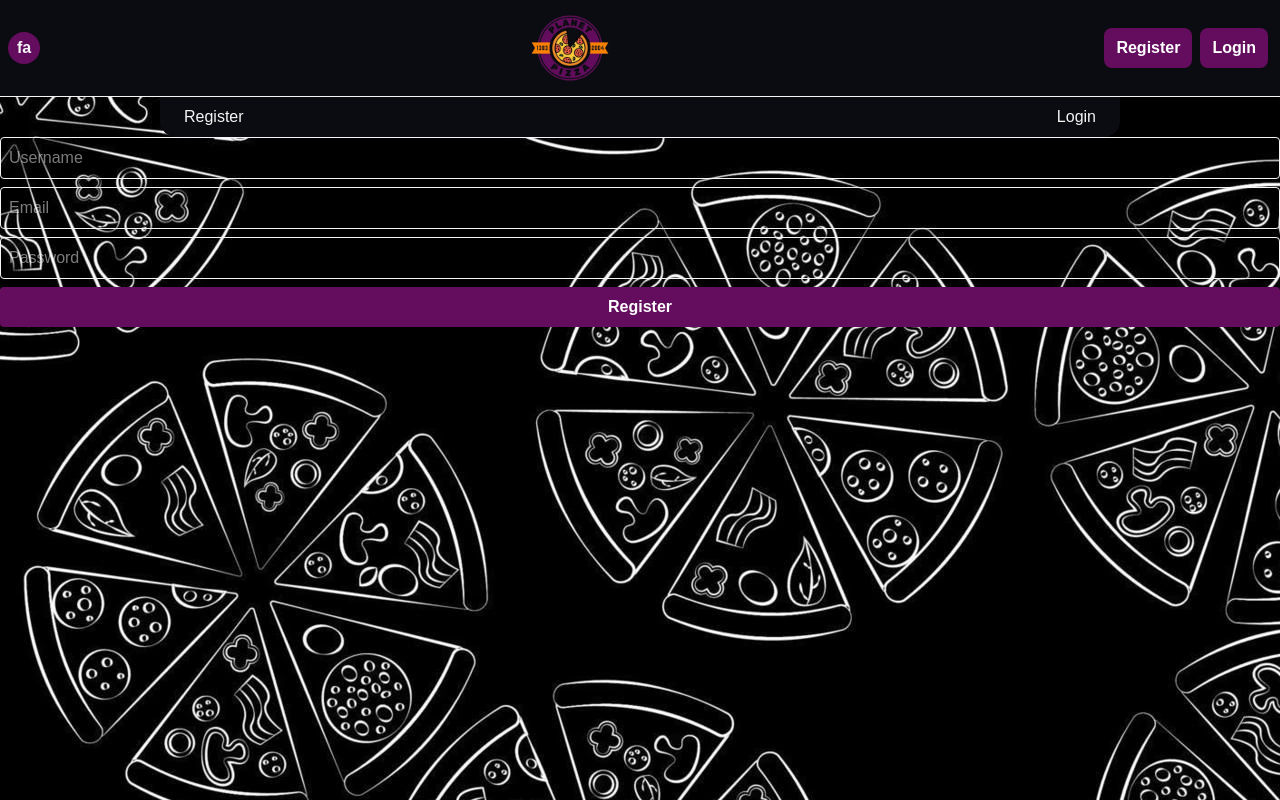
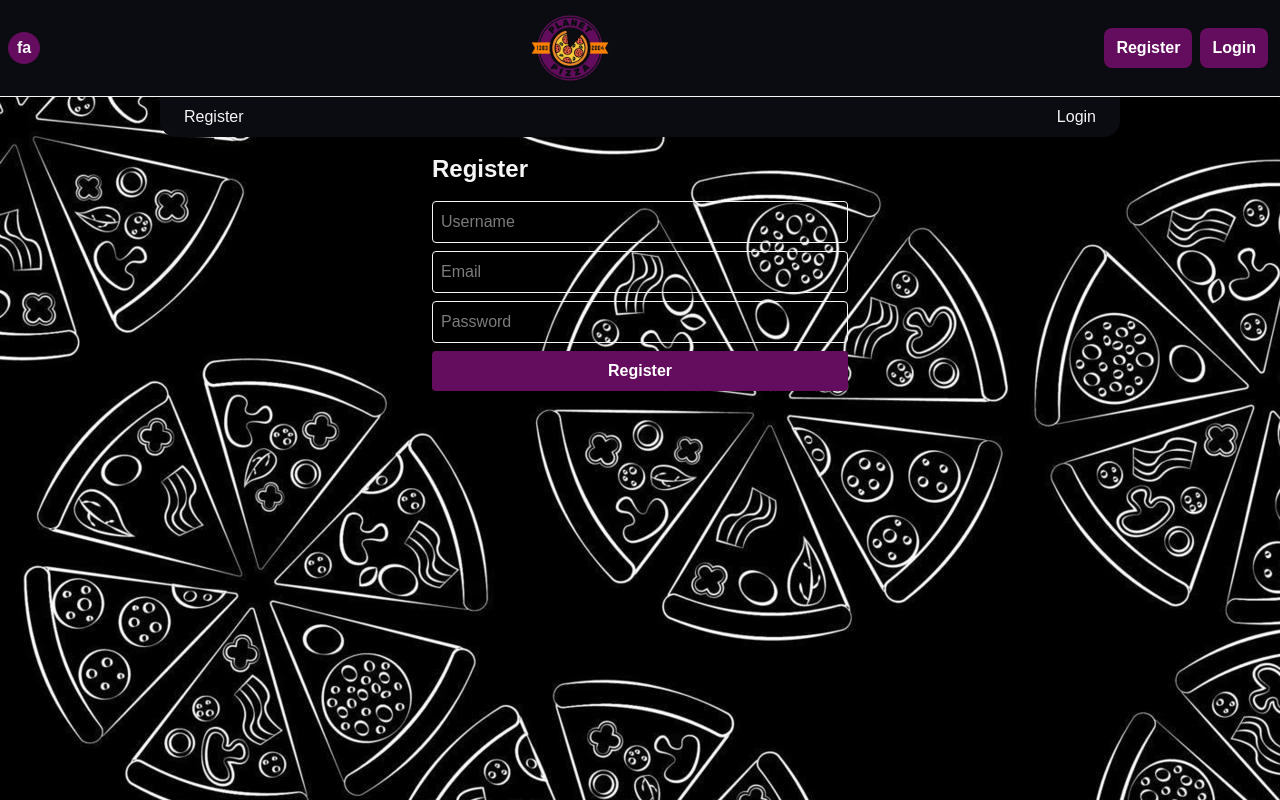
Before and after one commit to ParsaDokhtMohammadi/pizzaShop-nextJs-typescript-tailwindcss-mysql, a Next.js app: page /en/Register in a window 1280 px wide. Built offline with nearby package versions, Linux system fonts and the light colour scheme.

Commit message:
more validation added to register action

```diff
--- a/src/app/[locale]/(auth)/Register/actions.ts
+++ b/src/app/[locale]/(auth)/Register/actions.ts
@@ -15,7 +15,16 @@ export const RegisterAction = async (formData: FormData) => {
     [email]
   );
 
-  if (rows[0]) throw new Error("User already exists");
+  if (rows[0]?.email === email) throw new Error("A user with this email already exists");
+  const [rows2] = await db.query<IUser[]>(
+    "SELECT * FROM users WHERE username = ? LIMIT 1",
+    [username]
+  );
+
+  if (rows2[0]?.username === username) throw new Error("Username already exists");
+  if (password.length < 8) throw new Error("Password is too short");
+  if (!/[A-Z]/.test(password)) throw new Error("Password must include at least one capital letter");
+  if (!/[0-9]/.test(password)) throw new Error("Password must include at least one number");
 
   const hashedPassword = await hashPassword(password);
 
@@ -23,5 +32,4 @@ export const RegisterAction = async (formData: FormData) => {
     "INSERT INTO users (username, email, password, role) VALUES (?, ?, ?, ?)",
     [username, email, hashedPassword, "customer"]
   );
-
 };
--- a/src/app/[locale]/(auth)/Register/page.tsx
+++ b/src/app/[locale]/(auth)/Register/page.tsx
@@ -1,33 +1,60 @@
 "use client";
-import { useState, useTransition } from "react";
+
+import { useState, startTransition } from "react";
 import { RegisterAction } from "./actions";
 
 export default function RegisterPage() {
+  const [username, setUsername] = useState("");
+  const [email, setEmail] = useState("");
+  const [password, setPassword] = useState("");
   const [message, setMessage] = useState("");
-  const [isPending, startTransition] = useTransition();
 
-  return (
-    <form
-      className="flex flex-col gap-2"
-      action={async (formData: FormData) => {
+  const handleSubmit = async (e: React.FormEvent) => {
+    e.preventDefault()
     startTransition(async () => {
       try {
+        const formData = new FormData();
+        formData.append("username", username);
+        formData.append("email", email);
+        formData.append("password", password);
         await RegisterAction(formData);
         setMessage("User created successfully! ✅");
       } catch (err: any) {
         setMessage(err.message || "Something went wrong ❌");
       }
     });
-      }}
-    >
-      <input name="username" type="text" placeholder="Username" className="border p-2 rounded" />
-      <input name="email" type="email" placeholder="Email" className="border p-2 rounded" />
-      <input name="password" type="password" placeholder="Password" className="border p-2 rounded" />
+  };
+
+  return (
+    <div className="max-w-md mx-auto p-4">
+      <h1 className="text-2xl font-bold mb-4">Register</h1>
+      <form className="flex flex-col gap-2" onSubmit={handleSubmit}>
+        <input
+          type="text"
+          placeholder="Username"
+          value={username}
+          onChange={e => setUsername(e.target.value)}
+          className="border p-2 rounded"
+        />
+        <input
+          type="email"
+          placeholder="Email"
+          value={email}
+          onChange={e => setEmail(e.target.value)}
+          className="border p-2 rounded"
+        />
+        <input
+          type="password"
+          placeholder="Password"
+          value={password}
+          onChange={e => setPassword(e.target.value)}
+          className="border p-2 rounded"
+        />
         <button type="submit" className="btn bg-primary text-white p-2 rounded">
-        {isPending ? "Registering..." : "Register"}
+          Register
         </button>
-
+      </form>
       {message && <p className="mt-2">{message}</p>}
-    </form>
+    </div>
   );
 }
```
Lines whose indentation alone changed are shown as unchanged.
